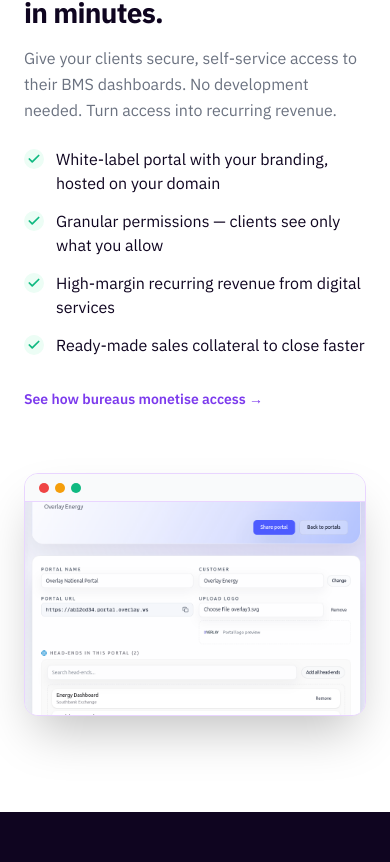
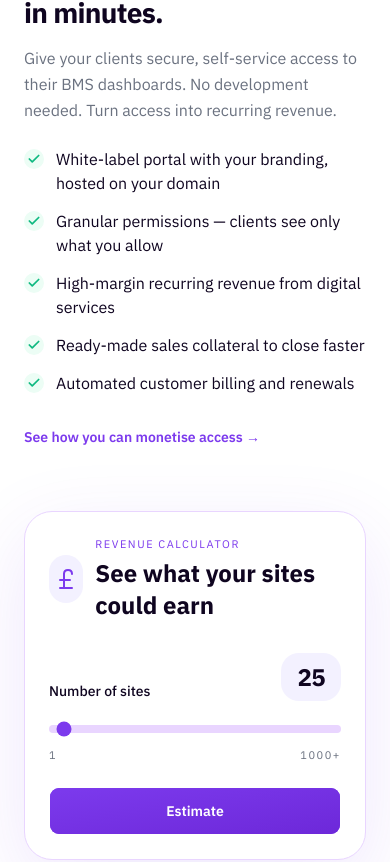
Before and after one commit to michaelbironneau/overlay-website, a Next.js app: page / in a window 390 px wide. Shown: the part 4491-5353 px from the top of the page. Built offline with nearby package versions, Linux system fonts and the light colour scheme.

Commit message:
Remove monetisation page and put calculator on homepage

```diff
--- a/src/app/page.tsx
+++ b/src/app/page.tsx
@@ -5,6 +5,7 @@ import { LogoStrip } from "@/components/sections/logo-strip";
 import { Comparison } from "@/components/sections/comparison";
 import { FeatureRow } from "@/components/sections/feature-row";
 import { EngineerProductivity } from "@/components/sections/engineer-productivity";
+import { RevenueCalculatorCard } from "@/components/sections/monetise-remote-access";
 import { SecuritySection } from "@/components/sections/security";
 import { TestimonialSection } from "@/components/sections/testimonial";
 import { CompatibilitySection } from "@/components/sections/compatibility";
@@ -40,6 +41,7 @@ export default function Home() {
       />
 
       <FeatureRow
+        id="new-revenue-streams"
         eyebrow="New Revenue Streams"
         title={<>Launch a customer portal<br />in minutes.</>}
         description="Give your clients secure, self-service access to their BMS dashboards. No development needed. Turn access into recurring revenue."
@@ -47,12 +49,12 @@ export default function Home() {
           "White-label portal with your branding, hosted on your domain",
           "Granular permissions — clients see only what you allow",
           "High-margin recurring revenue from digital services",
-          "Ready-made sales collateral to close faster"
+          "Ready-made sales collateral to close faster",
+          "Automated customer billing and renewals"
         ]}
-        ctaText="See how bureaus monetise access →"
-        ctaHref="/monetise-remote-access"
-        imageSrc="/images/revenue.png"
-        imageAlt="Customer portal"
+        ctaText="See how you can monetise access →"
+        ctaHref="/book-a-demo"
+        visual={<RevenueCalculatorCard />}
         reverse
         className="bg-white"
       />
--- a/src/components/layout/footer.tsx
+++ b/src/components/layout/footer.tsx
@@ -29,7 +29,7 @@ export function Footer() {
                             <ul className="flex flex-col gap-2.5">
                                 <li><Link href="#" className="text-sm hover:text-white transition-colors">Bureaus</Link></li>
                                 <li><Link href="/how-it-works" className="text-sm hover:text-white transition-colors">BMS Projects</Link></li>
-                                <li><Link href="/monetise-remote-access" className="text-sm hover:text-white transition-colors">Partners</Link></li>
+                                <li><Link href="/#new-revenue-streams" className="text-sm hover:text-white transition-colors">Partners</Link></li>
                             </ul>
                         </div>
 
--- a/src/components/layout/nav-config.ts
+++ b/src/components/layout/nav-config.ts
@@ -26,7 +26,7 @@ export const productNavItems: NavChildItem[] = [
 export const primaryNavItems: NavItem[] = [
   {
     label: "Product",
-    children: productNavItems,
+    //children: productNavItems,
   },
   {
     href: "/how-it-works",
--- a/src/components/sections/feature-row.tsx
+++ b/src/components/sections/feature-row.tsx
@@ -1,25 +1,37 @@
 "use client";
 
 import Image from "next/image";
+import type { ReactNode } from "react";
 import { Check } from "lucide-react";
 import { motion } from "framer-motion";
 import { cn } from "@/lib/utils";
 
-interface FeatureRowProps {
+type FeatureRowProps = {
+  id?: string;
   eyebrow: string;
-    title: string | React.ReactNode;
+  title: string | ReactNode;
   description: string;
   features: string[];
   ctaText: string;
   ctaHref: string;
-    imageSrc: string;
-    imageAlt: string;
   reverse?: boolean;
   className?: string;
   dark?: boolean;
+} & (
+  | {
+      imageSrc: string;
+      imageAlt: string;
+      visual?: never;
     }
+  | {
+      visual: ReactNode;
+      imageSrc?: never;
+      imageAlt?: never;
+    }
+);
 
 export function FeatureRow({
+  id,
   eyebrow,
   title,
   description,
@@ -28,43 +40,73 @@ export function FeatureRow({
   ctaHref,
   imageSrc,
   imageAlt,
+  visual,
   reverse = false,
   className,
   dark = false,
 }: FeatureRowProps) {
   return (
-        <section className={cn("py-24 px-6", className)}>
-            <div className="max-w-[1160px] mx-auto">
-                <div className={cn("grid grid-cols-1 md:grid-cols-2 gap-16 md:gap-24 items-center", reverse && "md:flex-row-reverse")}>
+    <section id={id} className={cn("px-6 py-24", className)}>
+      <div className="mx-auto max-w-[1160px]">
+        <div
+          className={cn(
+            "grid grid-cols-1 items-center gap-16 md:grid-cols-2 md:gap-24",
+            reverse && "md:flex-row-reverse",
+          )}
+        >
           <motion.div
             initial={{ opacity: 0, x: reverse ? 20 : -20 }}
             whileInView={{ opacity: 1, x: 0 }}
             viewport={{ once: true }}
             className={cn("flex flex-col gap-4", reverse && "md:order-last")}
           >
-                        <p className={cn(
-                            "font-mono font-medium tracking-[0.14em] uppercase",
-                            dark ? "text-[#4F46E5] text-xs" : "text-[#6B7280] text-[17px]"
-                        )}>
+            <p
+              className={cn(
+                "font-mono font-medium uppercase tracking-[0.14em]",
+                dark ? "text-xs text-[#4F46E5]" : "text-[17px] text-[#6B7280]",
+              )}
+            >
               {eyebrow}
             </p>
-                        <h3 className={cn("font-display text-[28px] md:text-[32px] font-bold leading-[1.15] tracking-tight", dark ? "text-white" : "text-[#0F0520]")}>
+            <h3
+              className={cn(
+                "font-display text-[28px] font-bold leading-[1.15] tracking-tight md:text-[32px]",
+                dark ? "text-white" : "text-[#0F0520]",
+              )}
+            >
               {title}
             </h3>
-                        <p className={cn("text-base md:text-[18px] leading-relaxed", dark ? "text-white/70" : "text-[#6B7280]")}>
+            <p
+              className={cn(
+                "text-base leading-relaxed md:text-[18px]",
+                dark ? "text-white/70" : "text-[#6B7280]",
+              )}
+            >
               {description}
             </p>
-                        <ul className="flex flex-col gap-3.5 mt-2">
-                            {features.map((f, idx) => (
-                                <li key={idx} className={cn("flex gap-3 text-base items-start", dark ? "text-white" : "text-[#0F0520]")}>
-                                    <div className="w-5 h-5 rounded-full bg-[#ECFDF5] text-[#10B981] flex items-center justify-center shrink-0 mt-0.5">
-                                        <Check className="w-3.5 h-3.5 stroke-[3]" />
+            <ul className="mt-2 flex flex-col gap-3.5">
+              {features.map((feature, idx) => (
+                <li
+                  key={idx}
+                  className={cn(
+                    "flex items-start gap-3 text-base",
+                    dark ? "text-white" : "text-[#0F0520]",
+                  )}
+                >
+                  <div className="mt-0.5 flex h-5 w-5 shrink-0 items-center justify-center rounded-full bg-[#ECFDF5] text-[#10B981]">
+                    <Check className="h-3.5 w-3.5 stroke-[3]" />
                   </div>
-                                    <span>{f}</span>
+                  <span>{feature}</span>
                 </li>
               ))}
             </ul>
-                        <a href={ctaHref} className={cn("mt-4 text-sm font-semibold hover:underline", dark ? "text-white" : "text-[#7C3AED]")}>
+            <a
+              href={ctaHref}
+              className={cn(
+                "mt-4 text-sm font-semibold hover:underline",
+                dark ? "text-white" : "text-[#7C3AED]",
+              )}
+            >
               {ctaText}
             </a>
           </motion.div>
@@ -74,26 +116,30 @@ export function FeatureRow({
             whileInView={{ opacity: 1, scale: 1 }}
             viewport={{ once: true }}
             className={cn(
-                            "relative overflow-hidden rounded-xl border shadow-2xl",
-                            dark ? "bg-[#0F0520] border-white/10" : "bg-white border-[#E9D5FF]"
+              "relative",
+              !visual && "overflow-hidden rounded-xl border shadow-2xl",
+              !visual && (dark ? "border-white/10 bg-[#0F0520]" : "border-[#E9D5FF] bg-white"),
             )}
           >
-                        <div className={cn(
-                            "h-7 flex items-center px-3.5 gap-1.5 border-b",
-                            dark ? "bg-[#0F0520] border-white/10" : "bg-[#F9FAFB] border-[#E9D5FF]"
-                        )}>
-                            <span className="w-2.5 h-2.5 rounded-full bg-[#EF4444]" />
-                            <span className="w-2.5 h-2.5 rounded-full bg-[#F59E0B]" />
-                            <span className="w-2.5 h-2.5 rounded-full bg-[#10B981]" />
+            {visual ? (
+              visual
+            ) : (
+              <>
+                <div
+                  className={cn(
+                    "flex h-7 items-center gap-1.5 border-b px-3.5",
+                    dark ? "border-white/10 bg-[#0F0520]" : "border-[#E9D5FF] bg-[#F9FAFB]",
+                  )}
+                >
+                  <span className="h-2.5 w-2.5 rounded-full bg-[#EF4444]" />
+                  <span className="h-2.5 w-2.5 rounded-full bg-[#F59E0B]" />
+                  <span className="h-2.5 w-2.5 rounded-full bg-[#10B981]" />
                 </div>
                 <div className="relative aspect-[16/10] overflow-hidden">
-                            <Image
-                                src={imageSrc}
-                                alt={imageAlt}
-                                fill
-                                className="object-cover"
-                            />
+                  <Image src={imageSrc!} alt={imageAlt!} fill className="object-cover" />
                 </div>
+              </>
+            )}
           </motion.div>
         </div>
       </div>
--- a/src/components/sections/monetise-remote-access.tsx
+++ b/src/components/sections/monetise-remote-access.tsx
@@ -92,7 +92,7 @@ export function MonetiseRemoteAccessHero() {
   );
 }
 
-function RevenueCalculatorCard() {
+export function RevenueCalculatorCard() {
   const [siteCount, setSiteCount] = useState(25);
   const [estimatedMonthlyRevenue, setEstimatedMonthlyRevenue] = useState<number | null>(null);
   const [animatedEstimate, setAnimatedEstimate] = useState(0);
```
Lines whose indentation alone changed are shown as unchanged.
